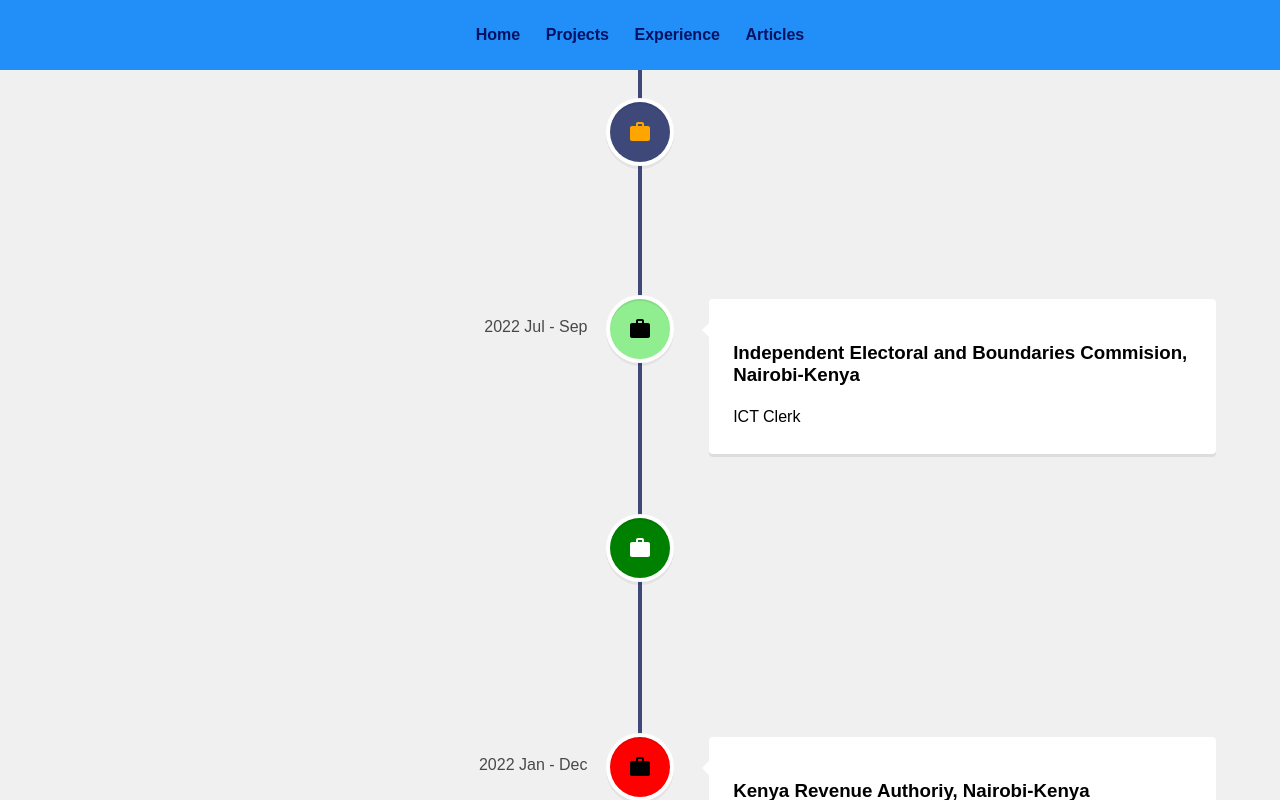
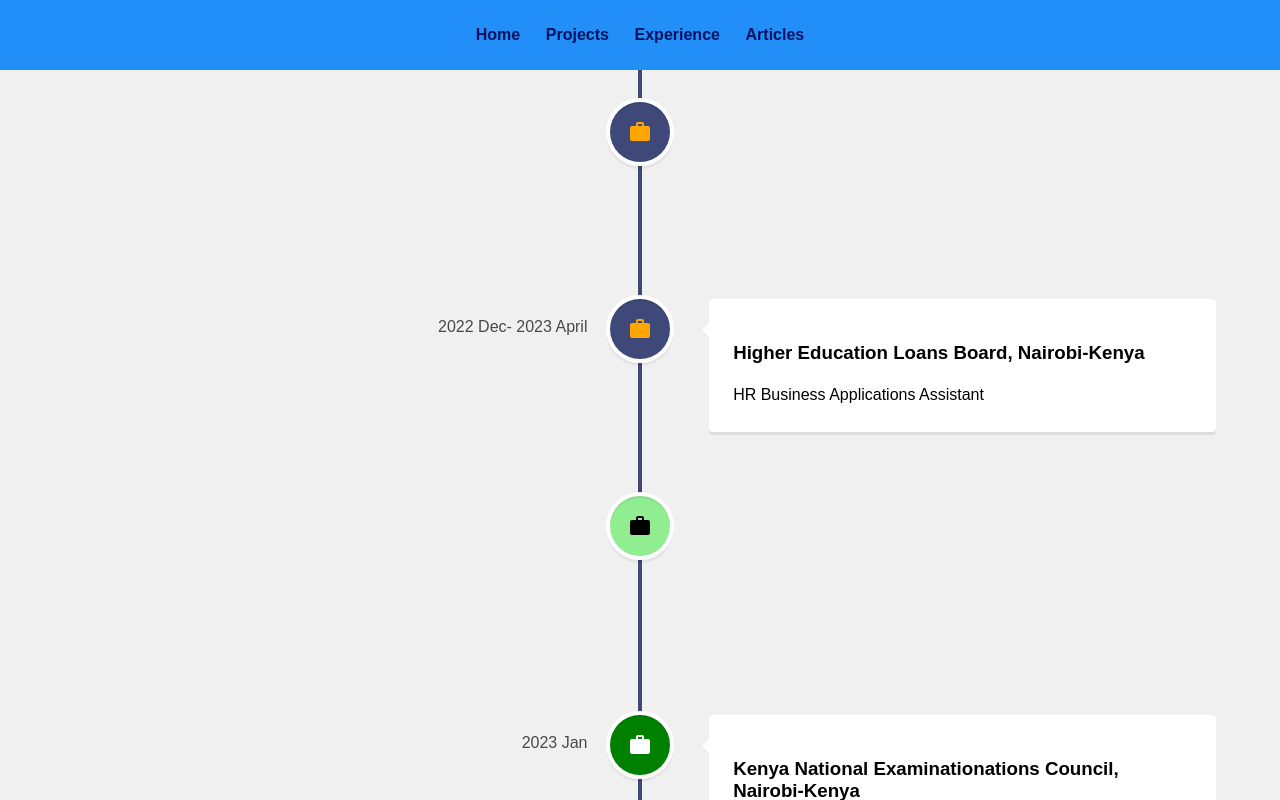
Before and after one commit to moabmo/abiud, a React (Create React App) app: page /experience in a window 1280 px wide. Shown: the top 800 px of the page. Built offline with nearby package versions, Linux system fonts and the light colour scheme.

Commit message:
Add files via upload

```diff
--- a/src/pages/Experience.js
+++ b/src/pages/Experience.js
@@ -9,14 +9,25 @@
   return (
     <div className='experience'>
         <VerticalTimeline lineColor='#3e497a'>
-            <VerticalTimelineElement
+
+        <VerticalTimelineElement
             className='vertical-timeline-element--work'
-            date = "2022 Dec-"
+            date = "2023 April"
             iconStyle={{ background: "#3e497a", color: "orange"}} icon={<Work />} >
                 <h3 className='vertical-timeline-element--education'>
                     Higher Education Loans Board, Nairobi-Kenya
                 </h3>
-                <p>HR and ICT Assistant</p>
+                <p>ICT Assistant</p>
+            </VerticalTimelineElement>
+
+            <VerticalTimelineElement
+            className='vertical-timeline-element--work'
+            date = "2022 Dec- 2023 April"
+            iconStyle={{ background: "#3e497a", color: "orange"}} icon={<Work />} >
+                <h3 className='vertical-timeline-element--education'>
+                    Higher Education Loans Board, Nairobi-Kenya
+                </h3>
+                <p>HR Business Applications Assistant</p>
             </VerticalTimelineElement>
 
             <VerticalTimelineElement
--- a/src/pages/Home.js
+++ b/src/pages/Home.js
@@ -19,6 +19,7 @@
         and expand my skill set, and I am dedicated to staying up-to-date with the latest technologies and trends in the industry.
 
             </p>
+            <center>
                 <a href='https://www.linkedin.com/in/abiud-m-59430b17a/' target='blank'>
                 <LinkedIn />
                 </a>
@@ -30,12 +31,14 @@
                 <a href='https://www.linkedin.com/in/abiud-m-59430b17a/' target='blank'>
                 <GitHub />
                 </a>
+            </center>
+
 
         </div>
     </div>
     <div className='skills'>
     <h1>Skills</h1>
-        <ol className='list'>
+        <div className='list'>
             <li className='item'>
                 <h2>Front-End</h2>
                 <span>HTML/CSS, JavaScript, CSS preprocessors, Front-end frameworks (React, Angular, Vue), Version control (Git).</span>
@@ -72,7 +75,7 @@
                 <h2>Documents</h2>
                 <span>Service Level Agreement (SLA), Request for Proposal (RFP), System Requirements Specification, User Requirements Specification, Technical Specification, Test Plan, Test Cases, User Manual, System Manual, Disaster Recovery Plan (DRP), Business Continuity Plan (BCP), Security Policy.</span>
             </li>
-        </ol>
+        </div>
     </div>
   </div>)
 }
```
Lines whose indentation alone changed are shown as unchanged.
